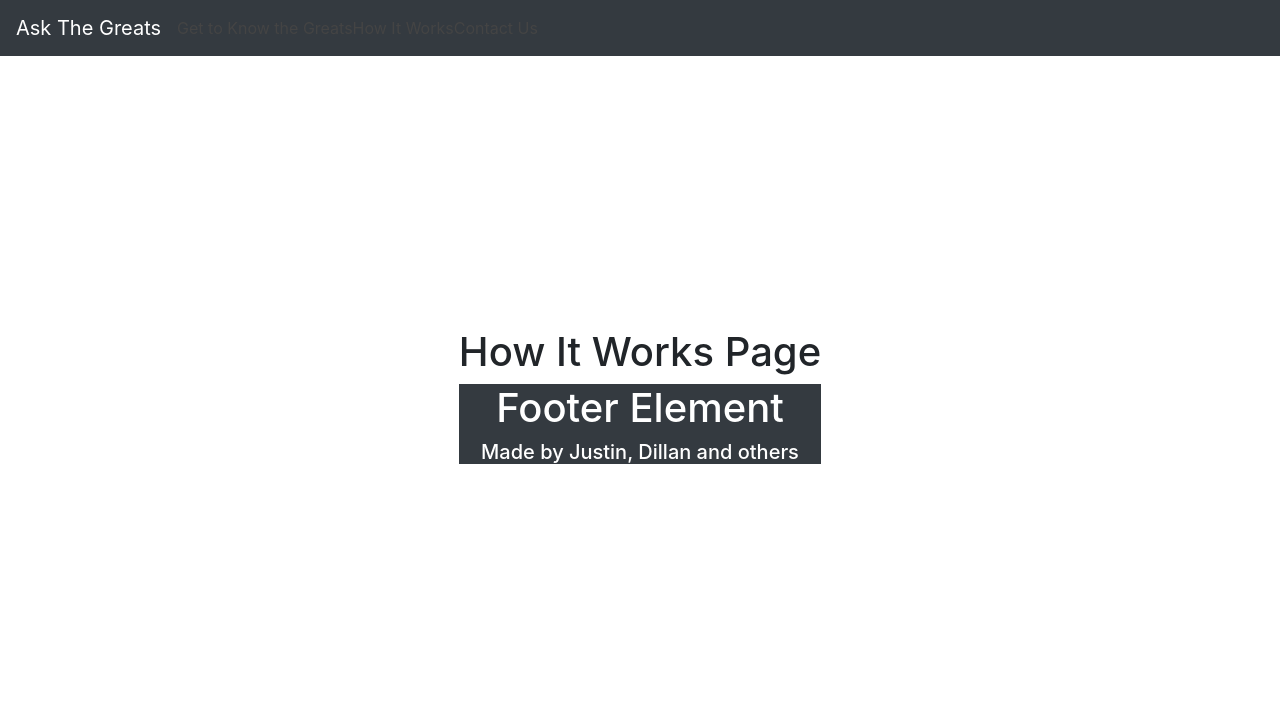
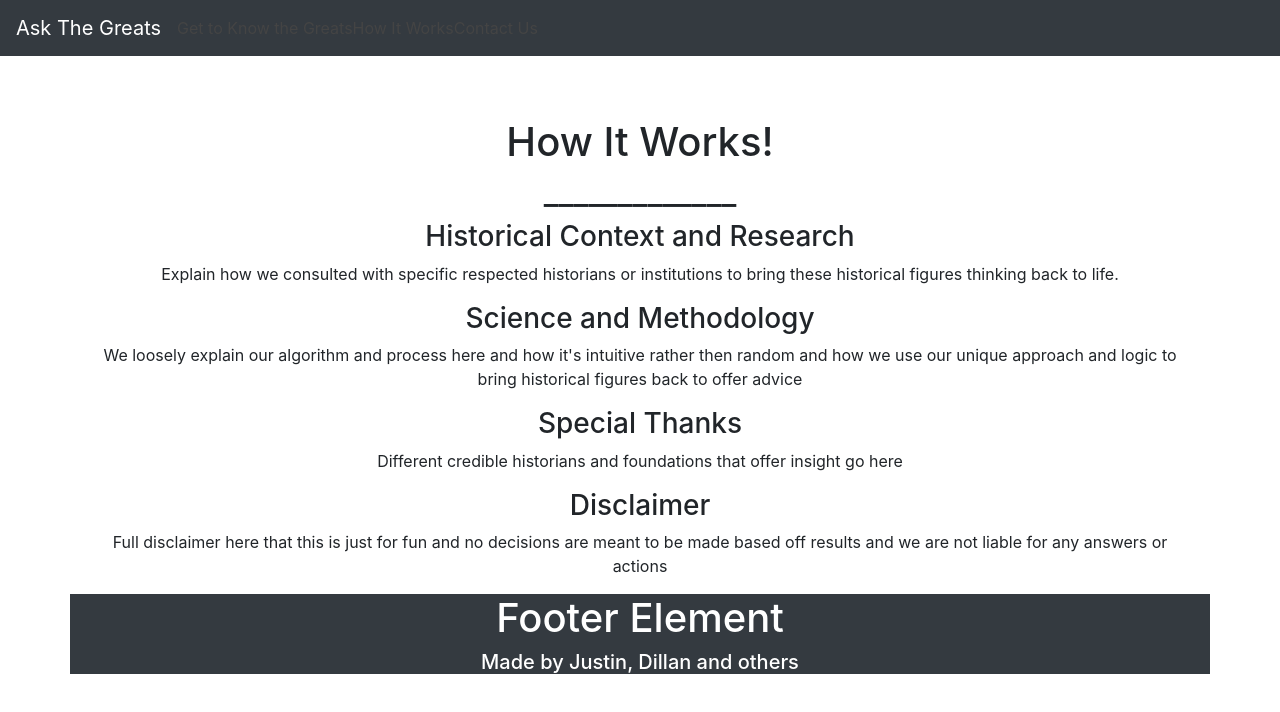
Before and after one commit to Juicester/atg, a React (Create React App) app: page /how_it_works in a window 1280 px wide. Shown: the top 712 px of the page. Built offline with nearby package versions, Linux system fonts and the light colour scheme.

Commit message:
added buttons to results, added text to how and home pages

```diff
--- a/src/Components/Home/Home.js
+++ b/src/Components/Home/Home.js
@@ -42,7 +42,10 @@ function Home(props) {
 		<Container className='container-fluid justify-content-center'>
 			{toNewPage ? <Redirect to={`/quiz/${chosenGreat}/${question}`} /> : null}
 
-			<h1>Ask The Greats</h1>
+			<h1>Need Help Making A Decision?</h1>
+			<h3>Find Out What Abraham Lincoln and Other Historical</h3>
+			<h3>Figures Would Do In Your Shoes!</h3>
+
 			<QuestionForm
 				handleChange={handleChange}
 				handleSubmit={handleSubmit}
@@ -52,6 +55,23 @@ function Home(props) {
 			/>
 			<h3>{question}</h3>
 			<h3>{chosenGreat}</h3>
+			<Row>
+				<Col>
+					<p>
+						Should you go back to school? Should you text your Ex? Should you
+						move to tokyo? What ever decision you're contemplating, let the
+						Great Ones help you decide!
+					</p>
+				</Col>
+				<Col>
+					<p>
+						We combine our cutting edge technical algorithms with authentic
+						historical character profiling to allow history's greatest icons to
+						offer you their insight!
+					</p>
+				</Col>
+			</Row>
+
 			{/* <Row className='row justify-content-center'>
 				<Col>
 					<Card style={{ width: '15rem' }} className='great-card'>
--- a/src/Components/HowItWorks/HowItWorks.js
+++ b/src/Components/HowItWorks/HowItWorks.js
@@ -1,10 +1,33 @@
 import React from 'react';
+import Container from 'react-bootstrap/Container';
 
 function HowItWorks(props) {
 	return (
-		<div>
-			<h1>How It Works Page</h1>
-		</div>
+		<Container>
+			<h1>How It Works!</h1>
+			<h2>_____________</h2>
+			<h3>Historical Context and Research</h3>
+			<p>
+				Explain how we consulted with specific respected historians or
+				institutions to bring these historical figures thinking back to life.
+			</p>
+			<h3>Science and Methodology</h3>
+			<p>
+				We loosely explain our algorithm and process here and how it's intuitive
+				rather then random and how we use our unique approach and logic to bring
+				historical figures back to offer advice
+			</p>
+			<h3>Special Thanks</h3>
+			<p>
+				Different credible historians and foundations that offer insight go here
+			</p>
+			<h3>Disclaimer</h3>
+			<p>
+				Full disclaimer here that this is just for fun and no decisions are
+				meant to be made based off results and we are not liable for any answers
+				or actions
+			</p>
+		</Container>
 	);
 }
 
--- a/src/Components/QuestionForm/QuestionForm.js
+++ b/src/Components/QuestionForm/QuestionForm.js
@@ -37,6 +37,7 @@ function QuestionForm(props) {
 						className='search-input'
 					/>
 				</Row>
+				<h5>Who's opinion would you like?</h5>
 				<div className='radio-container'>
 					<Row>
 						<Col>
--- a/src/Components/Quiz/Quiz.js
+++ b/src/Components/Quiz/Quiz.js
@@ -1,6 +1,10 @@
 import React, { useState } from 'react';
 import './Quiz.css';
 import Container from 'react-bootstrap/Container';
+import Row from 'react-bootstrap/Row';
+import Col from 'react-bootstrap/Col';
+import Button from 'react-bootstrap/Button';
+import { Link } from 'react-router-dom';
 import LincolnNeutral from '../../images/The Greats/Abraham Lincoln/Abraham_Lincoln_neutral.png';
 import LincolnAgree from '../../images/The Greats/Abraham Lincoln/Abraham_Lincoln_agree.png';
 import LincolnDisagree from '../../images/The Greats/Abraham Lincoln/Abraham_Lincoln_disagree.png';
@@ -152,6 +156,27 @@ function Quiz(props) {
 					</>
 				)}
 			</div>
+			<Row>
+				<Col>
+					<Button variant='outline-primary'>
+						<Link to={`/get_to_know/abraham_lincoln`}>
+							More About Abraham Lincoln
+						</Link>
+					</Button>
+				</Col>
+				<Col>
+					<Button variant='outline-primary'>
+						<Link to={`/how_it_works`}>More About Our Process</Link>
+					</Button>
+				</Col>
+			</Row>
+			<Row>
+				<Col>
+					<Button variant='outline-primary'>
+						<Link to={`/`}>Ask Another Question!</Link>
+					</Button>
+				</Col>
+			</Row>
 		</Container>
 	);
 }
```
Also changed, not shown: 1 other file (tests, documents, lock files or other folders).
